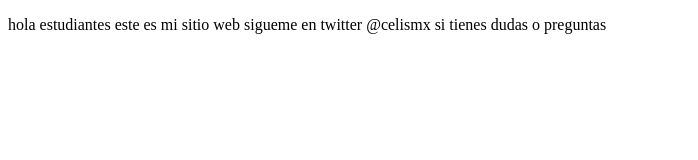
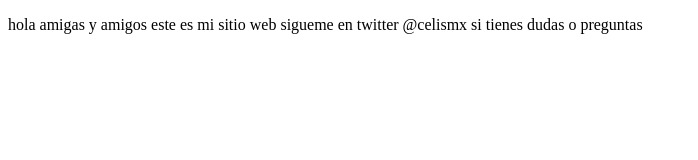
Before and after one commit to JxAxL/proyectoDemoCursoPrework, a plain HTML site: page index.html in a window 1280 px wide. Shown: the whole page, without its empty margins (0-698 px from the left). Drawn offline with Linux system fonts and the light colour scheme.

Commit message:
cambios realizadost

```diff
--- a/index.html
+++ b/index.html
@@ -8,7 +8,7 @@
 </head>
 <body>
     <p>
-        hola estudiantes este es mi sitio web sigueme en twitter @celismx si tienes dudas o preguntas
+        hola amigas y amigos este es mi sitio web sigueme en twitter @celismx si tienes dudas o preguntas
     </p>
 </body>
 </html>
```
